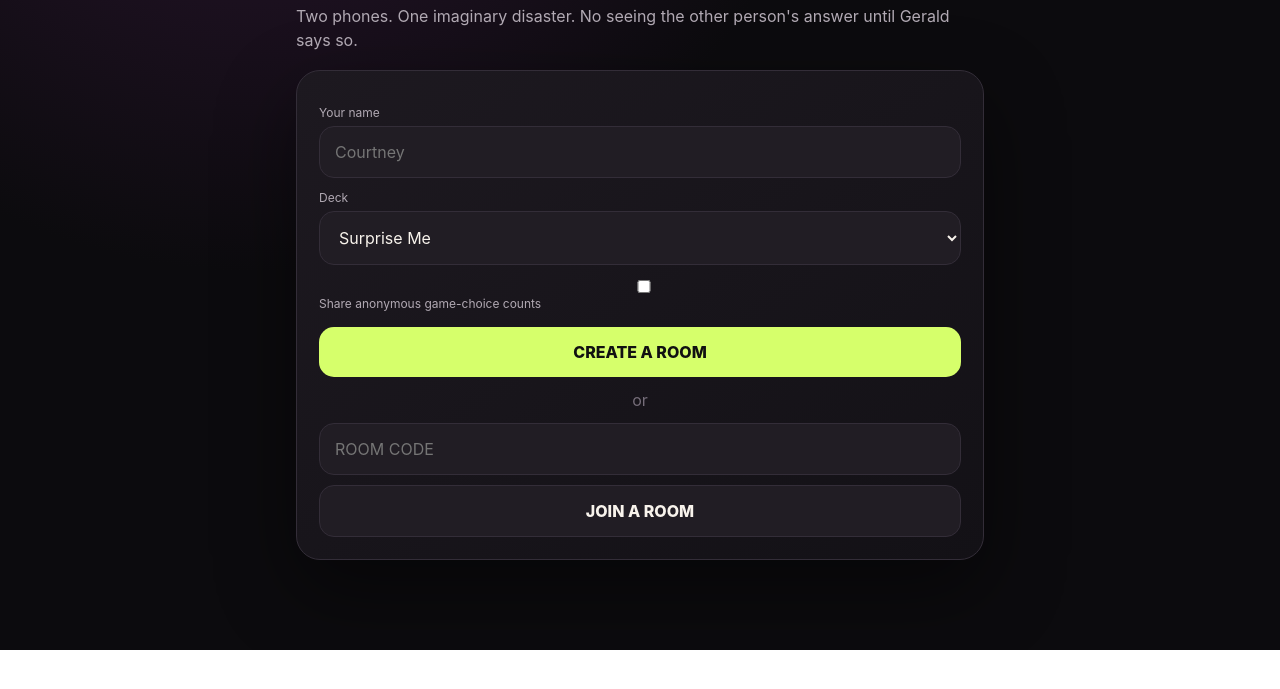
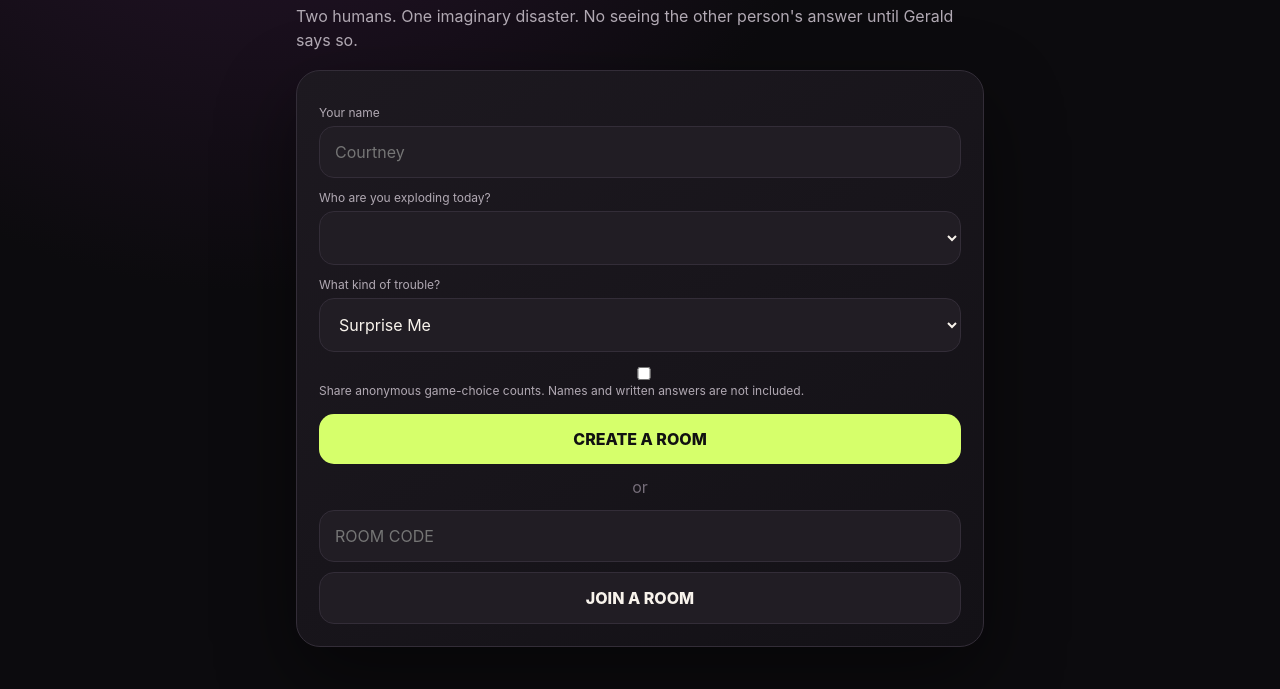
Before and after one commit to WarQuartz/Exploded-view, a website: page public/index.html in a window 1280 px wide. Shown: the part 233-922 px from the top of the page. Before the commit the page ends 883 px from the top, so only its background shows below. Drawn offline with Linux system fonts and the light colour scheme.

Commit message:
Add relationship mode selector

```diff
--- a/public/index.html
+++ b/public/index.html
@@ -3,11 +3,12 @@
 <body><main class="app">
 <section id="screen-home" class="screen">
 <div class="eyebrow">QUESTION QUARTNEY PRESENTS</div><h1>EXPLODED<br><em>VIEW</em></h1>
-<p class="lead">Two phones. One imaginary disaster. No seeing the other person's answer until Gerald says so.</p>
+<p class="lead">Two humans. One imaginary disaster. No seeing the other person's answer until Gerald says so.</p>
 <div class="card">
 <label>Your name</label><input id="name" maxlength="30" placeholder="Courtney">
-<label>Deck</label><select id="deck"></select>
-<label><input id="statsConsent" type="checkbox"> Share anonymous game-choice counts</label>
+<label>Who are you exploding today?</label><select id="mode"></select>
+<label>What kind of trouble?</label><select id="deck"></select>
+<label><input id="statsConsent" type="checkbox"> Share anonymous game-choice counts. Names and written answers are not included.</label>
 <button id="create" class="primary">CREATE A ROOM</button>
 <div class="or">or</div>
 <input id="joinCode" maxlength="5" placeholder="ROOM CODE" autocapitalize="characters">
```
